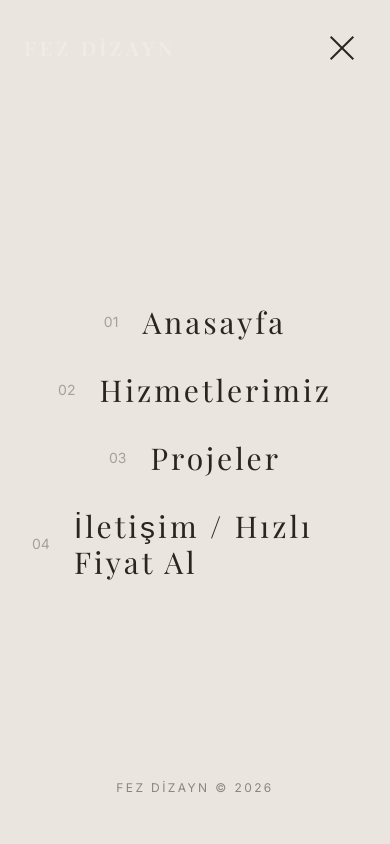
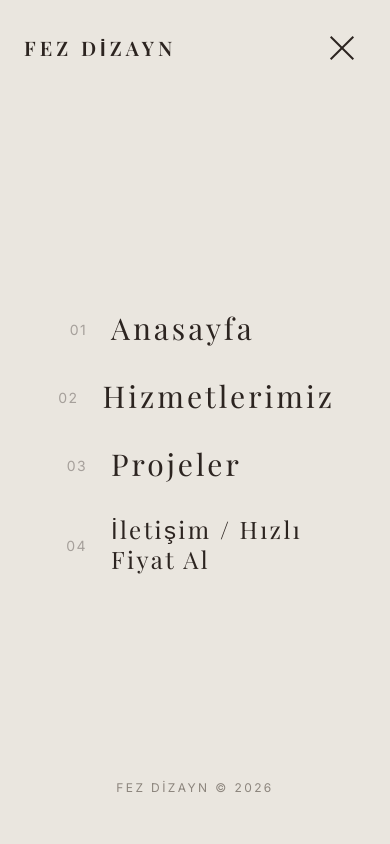
Before and after one commit to MuhammedTogmus/fez-dizayn, a Next.js app: page / in a window 390 px wide. Both pictures are taken after a click on the button "Menüyü Aç/Kapat". Shown: the top 844 px of the page. Built offline with nearby package versions, Linux system fonts and the light colour scheme; a web font is replaced by a local one.

Commit message:
feat: implement responsive Navbar component with motion-based navigation and mobile menu

```diff
--- a/src/components/Navbar.tsx
+++ b/src/components/Navbar.tsx
@@ -38,7 +38,7 @@ export default function Navbar() {
         <div className="mx-auto flex w-full max-w-7xl items-center justify-between px-6 md:px-12 lg:px-16">
 
           <Link href="/" className="relative z-[60]" onClick={() => { setMobileOpen(false); window.scrollTo(0, 0); }}>
-            <span className="font-serif text-xl md:text-2xl tracking-[0.2em] font-semibold text-[#f2ebe3] uppercase">
+            <span className={`font-serif text-xl md:text-2xl tracking-[0.2em] font-semibold uppercase transition-colors duration-300 ${mobileOpen ? 'text-[#2C2420]' : 'text-[#f2ebe3]'}`}>
               Fez Dizayn
             </span>
           </Link>
@@ -67,16 +67,16 @@ export default function Navbar() {
             aria-label="Menüyü Aç/Kapat"
           >
             <motion.span
-              animate={mobileOpen ? { rotate: 45, y: 10, backgroundColor: '#2C2420' } : { rotate: 0, y: 0, backgroundColor: '#f2ebe3' }}
-              className="block h-[2px] w-8 origin-center transition-colors"
+              animate={mobileOpen ? { rotate: 45, y: 10 } : { rotate: 0, y: 0 }}
+              className={`block h-[2px] w-8 origin-center transition-all duration-300 ${mobileOpen ? 'bg-[#2C2420]' : 'bg-[#f2ebe3]'}`}
             />
             <motion.span
               animate={mobileOpen ? { opacity: 0, width: 0 } : { opacity: 1, width: '24px' }}
-              className="block h-[2px] bg-[#f2ebe3] transition-all"
+              className={`block h-[2px] transition-all duration-300 ${mobileOpen ? 'bg-[#2C2420]' : 'bg-[#f2ebe3]'}`}
             />
             <motion.span
-              animate={mobileOpen ? { rotate: -45, y: -10, backgroundColor: '#2C2420', width: '32px' } : { rotate: 0, y: 0, backgroundColor: '#f2ebe3', width: '16px' }}
-              className="block h-[2px] origin-center transition-all"
+              animate={mobileOpen ? { rotate: -45, y: -10, width: '32px' } : { rotate: 0, y: 0, width: '16px' }}
+              className={`block h-[2px] origin-center transition-all duration-300 ${mobileOpen ? 'bg-[#2C2420]' : 'bg-[#f2ebe3]'}`}
             />
           </button>
         </div>
@@ -116,10 +116,14 @@ export default function Navbar() {
                     target={link.external ? '_blank' : undefined}
                     rel={link.external ? 'noopener noreferrer' : undefined}
                     onClick={() => setMobileOpen(false)}
-                    className="group flex items-center justify-center font-serif text-3xl sm:text-4xl md:text-5xl tracking-widest transition-colors text-[#2C2420] hover:text-[#c9a96e]"
+                    className="group flex items-center justify-start space-x-6 transition-colors text-[#2C2420] hover:text-[#c9a96e] w-[280px] sm:w-[320px] md:w-[400px]"
                   >
-                    <span className="text-sm md:text-base text-stone-400 mr-6 md:mr-8 font-sans tracking-normal group-hover:text-[#c9a96e] transition-colors">0{i + 1}</span>
-                    {link.label}
+                    <span className="w-8 text-right text-sm md:text-base text-stone-400 font-sans tracking-widest group-hover:text-[#c9a96e] transition-colors mt-1">
+                      0{i + 1}
+                    </span>
+                    <span className={`font-serif text-left tracking-widest flex-1 ${link.label.length > 15 ? 'text-2xl sm:text-3xl md:text-4xl leading-tight' : 'text-3xl sm:text-4xl md:text-5xl'}`}>
+                      {link.label}
+                    </span>
                   </Link>
                 </motion.div>
               ))}
```
